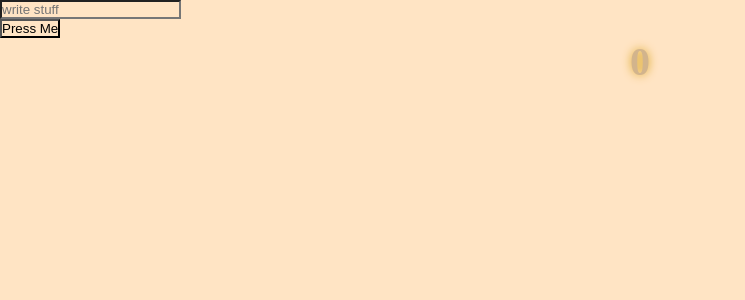
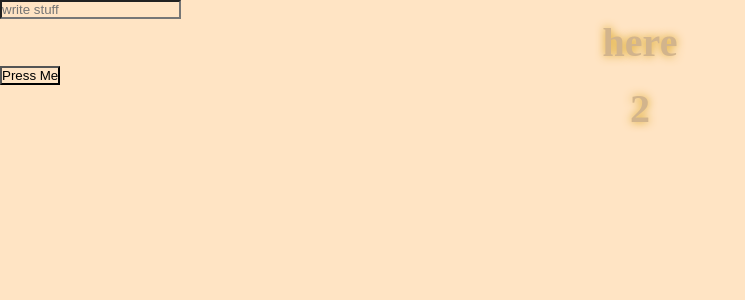
Before and after one commit to RMarmolejo90/My-Playground, a React (Create React App) app in the folder monster/: page / in a window 1280 px wide. Shown: the top 300 px of the page, without its empty margins (0-745 px from the left). Built offline with nearby package versions, Linux system fonts and the light colour scheme.

Commit message:
nonstop counter with decrement button

```diff
--- a/monster/src/monster.js
+++ b/monster/src/monster.js
@@ -7,16 +7,17 @@ const myName = ["alice", "bob", "charlie", "danielle"]
 
 function Monster(props){
 
-    const [text, setText] = useState('');
-    const [count, setCount] = useState(0);
-
-    const eventHandler = (event) => {
-        setText(event.target.value);
-    }
-
-    const countHandler = (event) => {
-        setCount(count + 6);
-    }
+useEffect(() => {
+    setCount (count + 2);
+}, []);
+const [count, setCount] = useState(0);
+const countHandler = (event)=>{
+    setCount(count - 50000);
+}
+const [text, setText] = useState("here");
+const eventHandler = (event) =>
+    { (setCount % setCount === 0) ? setText("Good") : setText(event.target.value);
+}
 
 
     return(
```
